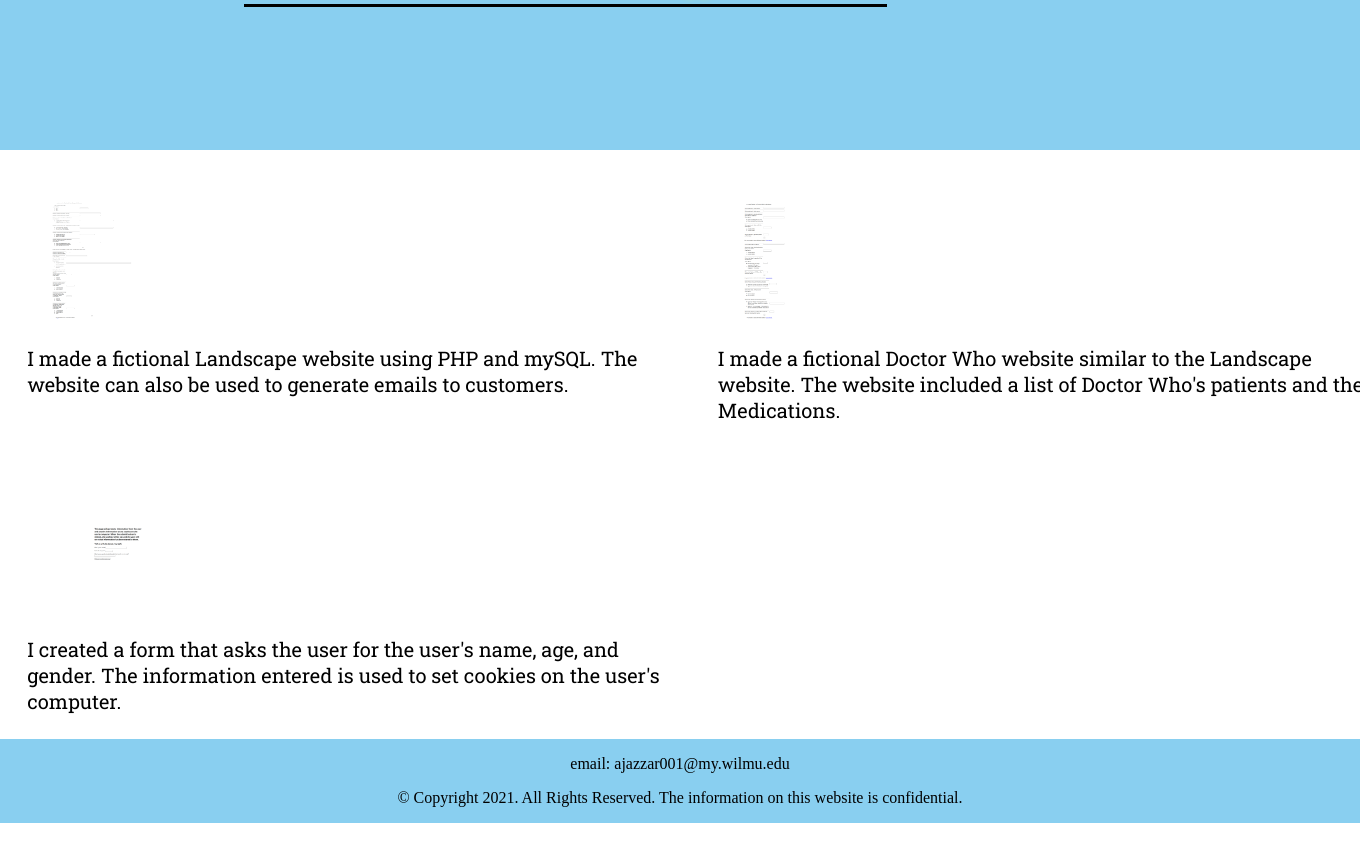
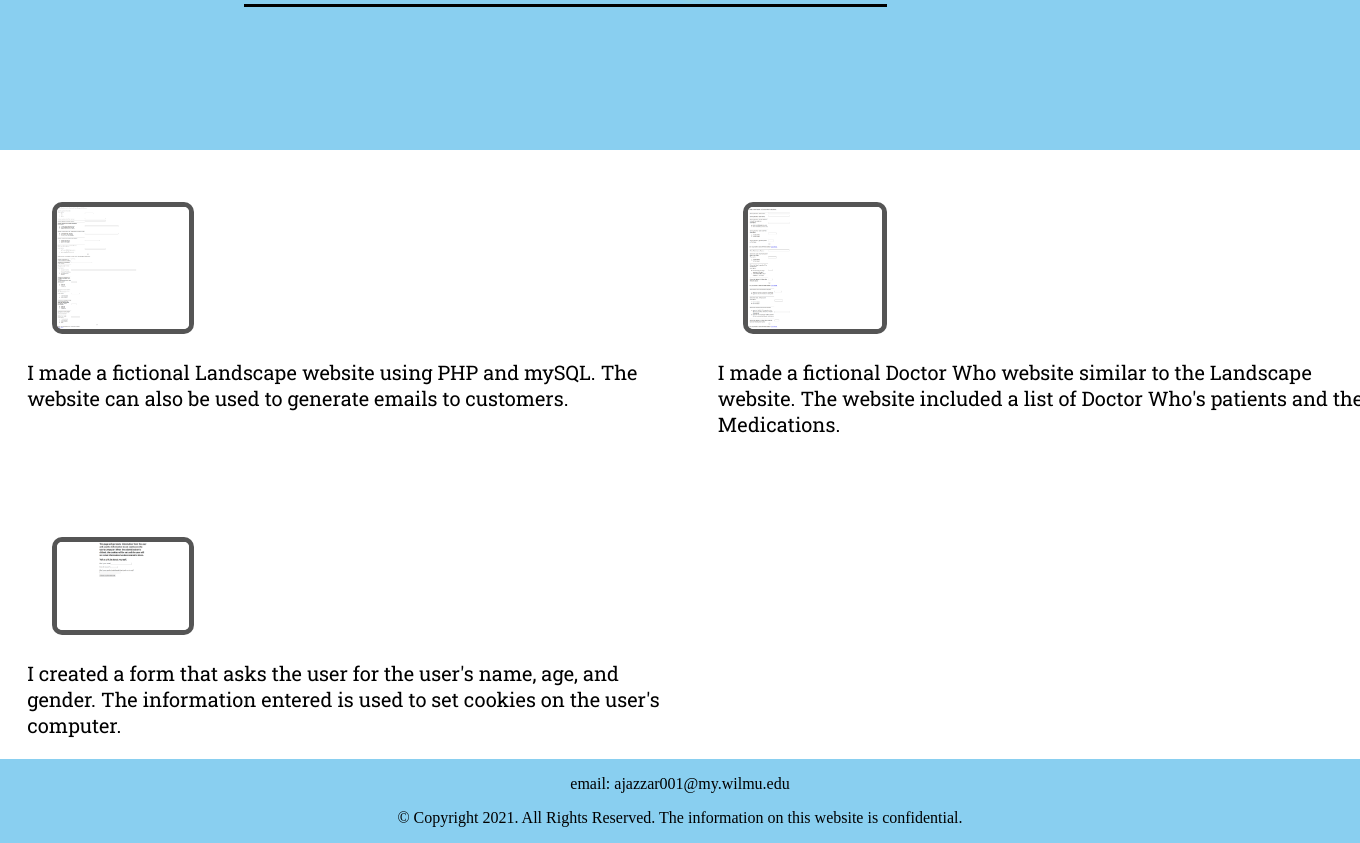
Before and after one commit to ajazzar/ajazzar.github.io, a PHP site: page /PHP.html in a window 1360 px wide; the page is wider, and only the part inside the window is pictured. Shown: the part 250-1093 px from the top of that part. Run offline with PHP 8.4, Linux system fonts and the light colour scheme; some web fonts are replaced.

Commit message:
Update styles2.css

```diff
--- a/Portfolio/css/styles2.css
+++ b/Portfolio/css/styles2.css
@@ -21,6 +21,7 @@
     display: block;
     margin: 1.25em;
     border-radius: 10px;
+    border: 5px solid #555;
 }
 
 /* Style rules for mobile viewport */
```
